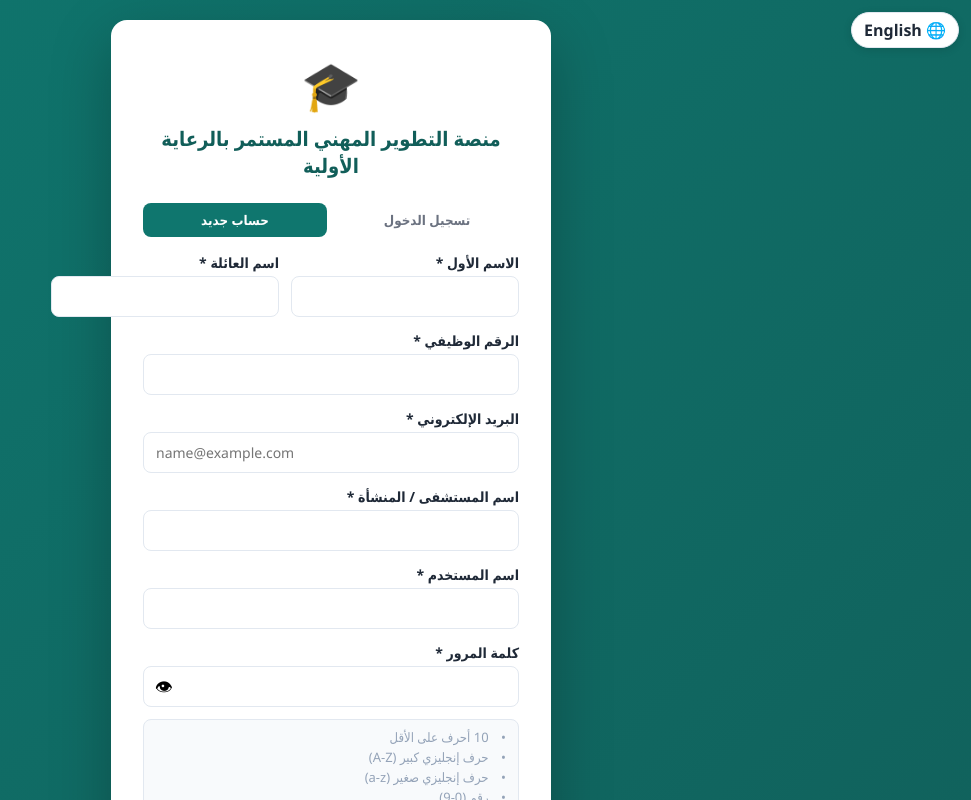
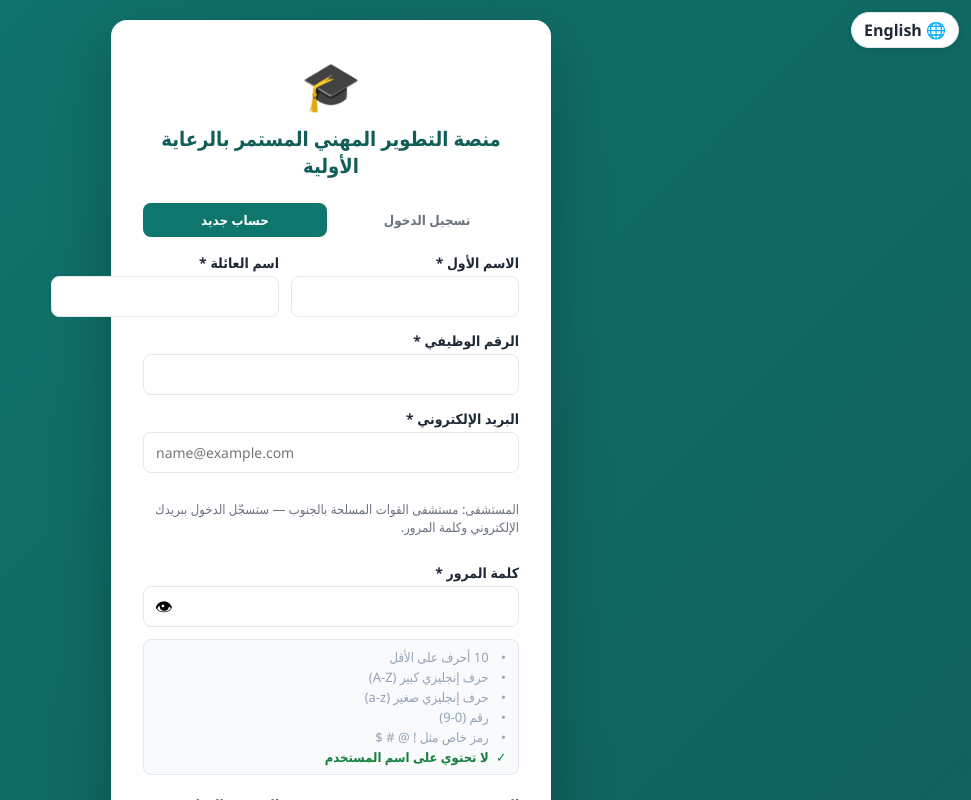
Before and after one commit to drsharififm-code/edu-platform-frontend, a React (Vite) app: page / in a window 1280 px wide. Both pictures are taken after a click on the button "حساب جديد". Shown: the top 800 px of the page, without its empty margins (309-1280 px from the left). Built offline with nearby package versions, Linux system fonts and the light colour scheme.

Commit message:
Refactor forms to use email instead of username

```diff
--- a/App.jsx
+++ b/App.jsx
@@ -675,7 +675,7 @@ function AuthPage({ onLoggedIn, onVerify }) {
   };
 
   const [loginForm, setLoginForm] = useState({
-    username: "",
+    email: "",
     password: "",
     keepSignedIn: false,
   });
@@ -684,8 +684,6 @@ function AuthPage({ onLoggedIn, onVerify }) {
     last_name: "",
     employee_id: "",
     email: "",
-    hospital: "",
-    username: "",
     password: "",
     specialty: "",
     job_title: "",
@@ -750,11 +748,8 @@ function AuthPage({ onLoggedIn, onVerify }) {
       setError("الرجاء إدخال الاسم الأول واسم العائلة على الأقل.");
       return;
     }
-    if (!/^[A-Za-z0-9._-]{3,32}$/.test(signupForm.username.trim())) {
-      setError(tr("اسم المستخدم يجب أن يكون من 3 إلى 32 حرفاً إنجليزياً أو رقماً (يسمح بـ . _ -).", "The username must be 3–32 English letters or digits (. _ - allowed)."));
-      return;
-    }
-    if (!passwordOk(signupForm.password, signupForm.username)) {
+    const emailName = signupForm.email.trim().split("@")[0];
+    if (!passwordOk(signupForm.password, emailName)) {
       setError(tr("كلمة المرور لا تستوفي شروط الأمان الموضحة أسفل الحقل.", "The password does not meet the security rules shown below the field."));
       return;
     }
@@ -763,14 +758,14 @@ function AuthPage({ onLoggedIn, onVerify }) {
     try {
       const data = await api.signup({
         ...signupForm,
-        username: signupForm.username.trim(),
+        email: signupForm.email.trim(),
         first_name: fn,
         last_name: ln,
         cf_turnstile: captcha,
       });
       setSuccess(data.message);
       setMode("login");
-      setLoginForm((f) => ({ ...f, username: signupForm.username.trim() }));
+      setLoginForm((f) => ({ ...f, email: signupForm.email.trim() }));
       setSignupForm((f) => ({ ...f, password: "" }));
     } catch (err) {
       setError(err.message);
@@ -819,15 +814,18 @@ function AuthPage({ onLoggedIn, onVerify }) {
         {mode === "login" ? (
           <form onSubmit={handleLogin} className="form">
             <label>
-              اسم المستخدم
+              البريد الإلكتروني
               <input
                 required
                 dir="ltr"
-                maxLength={64}
+                type="email"
+                inputMode="email"
+                maxLength={254}
                 autoComplete="username"
                 autoCapitalize="none"
-                value={loginForm.username}
-                onChange={(e) => setLoginForm({ ...loginForm, username: e.target.value })}
+                placeholder="name@example.com"
+                value={loginForm.email}
+                onChange={(e) => setLoginForm({ ...loginForm, email: e.target.value })}
               />
             </label>
             <label>
@@ -861,11 +859,11 @@ function AuthPage({ onLoggedIn, onVerify }) {
         ) : mode === "forgot" ? (
           <form onSubmit={handleForgot} className="form">
             <p className="hint">
-              أدخل اسم المستخدم أو البريد الإلكتروني المسجل، وسنرسل لك رابطاً لتعيين كلمة مرور جديدة.
+              أدخل بريدك الإلكتروني المسجل، وسنرسل لك رابطاً لتعيين كلمة مرور جديدة.
             </p>
             <label>
-              اسم المستخدم أو البريد الإلكتروني
-              <input required dir="ltr" maxLength={254} autoCapitalize="none" value={forgotId} onChange={(e) => setForgotId(e.target.value)} />
+              البريد الإلكتروني
+              <input required dir="ltr" type="email" maxLength={254} autoCapitalize="none" value={forgotId} onChange={(e) => setForgotId(e.target.value)} />
             </label>
             <Turnstile key="t-forgot" onToken={setCaptcha} resetKey={captchaReset} />
             <button className="btn btn-primary" disabled={loading} type="submit">
@@ -895,28 +893,14 @@ function AuthPage({ onLoggedIn, onVerify }) {
               البريد الإلكتروني *
               <input required type="email" dir="ltr" maxLength={254} autoComplete="email" placeholder="name@example.com" value={signupForm.email} onChange={(e) => setSignupForm({ ...signupForm, email: e.target.value })} />
             </label>
-            <label>
-              اسم المستشفى / المنشأة *
-              <input required maxLength={150} value={signupForm.hospital} onChange={(e) => setSignupForm({ ...signupForm, hospital: e.target.value })} />
-            </label>
-            <label>
-              اسم المستخدم *
-              <input
-                required
-                dir="ltr"
-                maxLength={32}
-                pattern="[A-Za-z0-9._\-]{3,32}"
-                autoComplete="username"
-                autoCapitalize="none"
-                value={signupForm.username}
-                onChange={(e) => setSignupForm({ ...signupForm, username: e.target.value })}
-              />
-            </label>
+            <p className="hint">
+              {tr("المستشفى: مستشفى القوات المسلحة بالجنوب — ستسجّل الدخول ببريدك الإلكتروني وكلمة المرور.", "Hospital: Armed Forces Hospital – Southern Region. You will sign in with your e-mail and password.")}
+            </p>
             <label>
               كلمة المرور *
               <PasswordInput required autoComplete="new-password" value={signupForm.password} onChange={(e) => setSignupForm({ ...signupForm, password: e.target.value })} />
             </label>
-            <PasswordRules password={signupForm.password} username={signupForm.username} />
+            <PasswordRules password={signupForm.password} username={signupForm.email.trim().split("@")[0]} />
             <div className="form-row-2">
               <label>
                 التخصص
@@ -930,9 +914,6 @@ function AuthPage({ onLoggedIn, onVerify }) {
             <p className="hint">
               سيتم إنشاء حسابك كمتدرب، وينتظر موافقة المشرف قبل تفعيله.
             </p>
-            <p className="hint">
-              {tr("عند أول دخول سيُطلب منك ربط تطبيق مصادقة على هاتفك (Google أو Microsoft Authenticator).", "At first sign-in you will be asked to link an authenticator app on your phone (Google or Microsoft Authenticator).")}
-            </p>
             <Turnstile key="t-signup" onToken={setCaptcha} resetKey={captchaReset} />
             <button className="btn btn-primary" disabled={loading} type="submit">
               {loading ? <Spinner /> : "إنشاء الحساب"}
@@ -953,7 +934,6 @@ function ProfilePage({ user, onUpdated, mustComplete = false }) {
     new_password: "",
     employee_id: user.employee_id || "",
     email: user.email || "",
-    hospital: user.hospital || "",
     department: user.department || "",
     specialty: user.specialty || "",
     job_title: user.job_title || "",
@@ -1031,8 +1011,8 @@ function ProfilePage({ user, onUpdated, mustComplete = false }) {
           <input type="email" dir="ltr" required maxLength={254} value={form.email} onChange={(e) => setForm({ ...form, email: e.target.value })} />
         </label>
         <label>
-          اسم المستشفى / المنشأة
-          <input maxLength={150} value={form.hospital} onChange={(e) => setForm({ ...form, hospital: e.target.value })} />
+          المستشفى
+          <input value={user.hospital || "مستشفى القوات المسلحة بالجنوب"} readOnly disabled />
         </label>
         <label>
           القسم / الجهة
```
